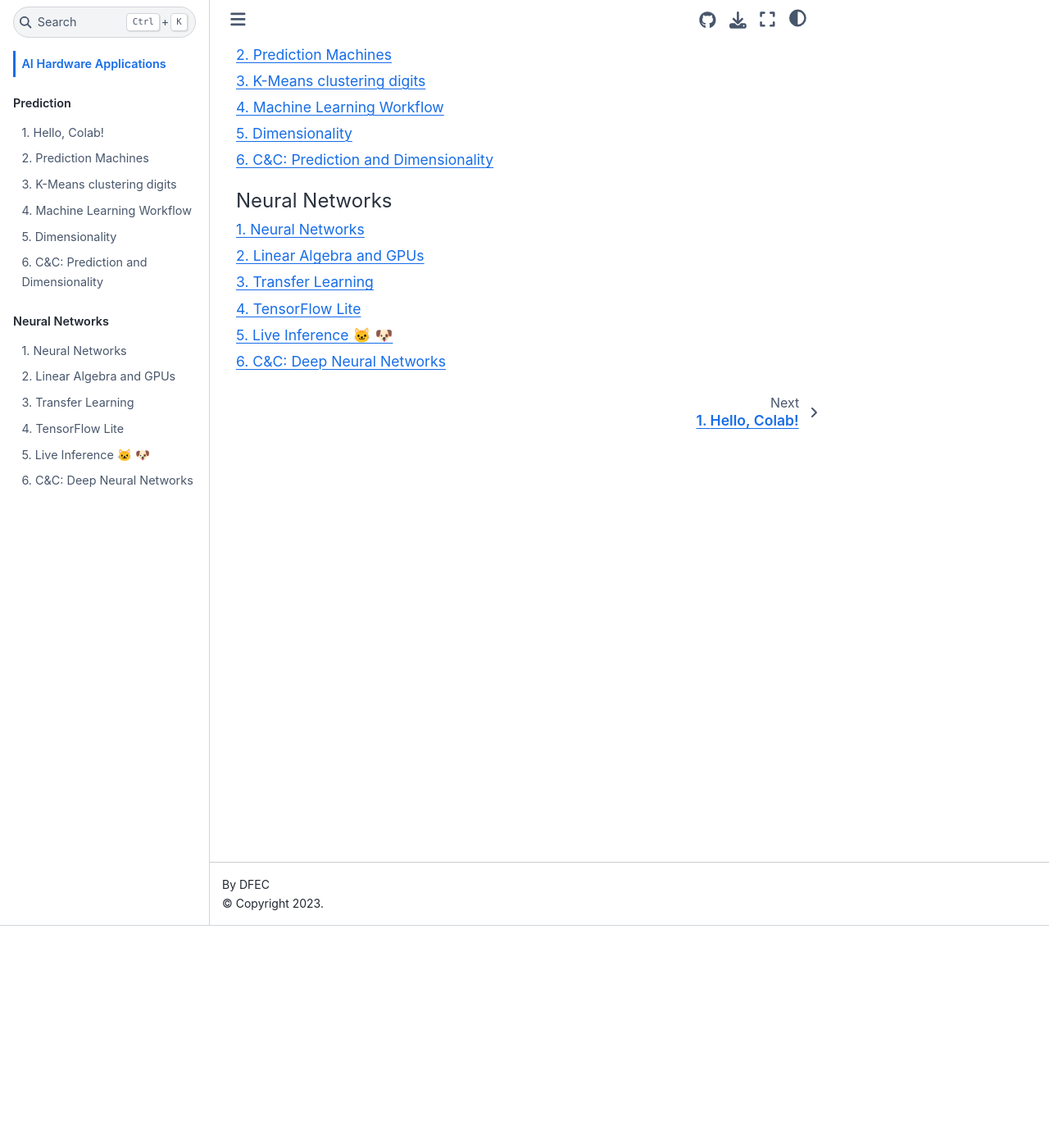
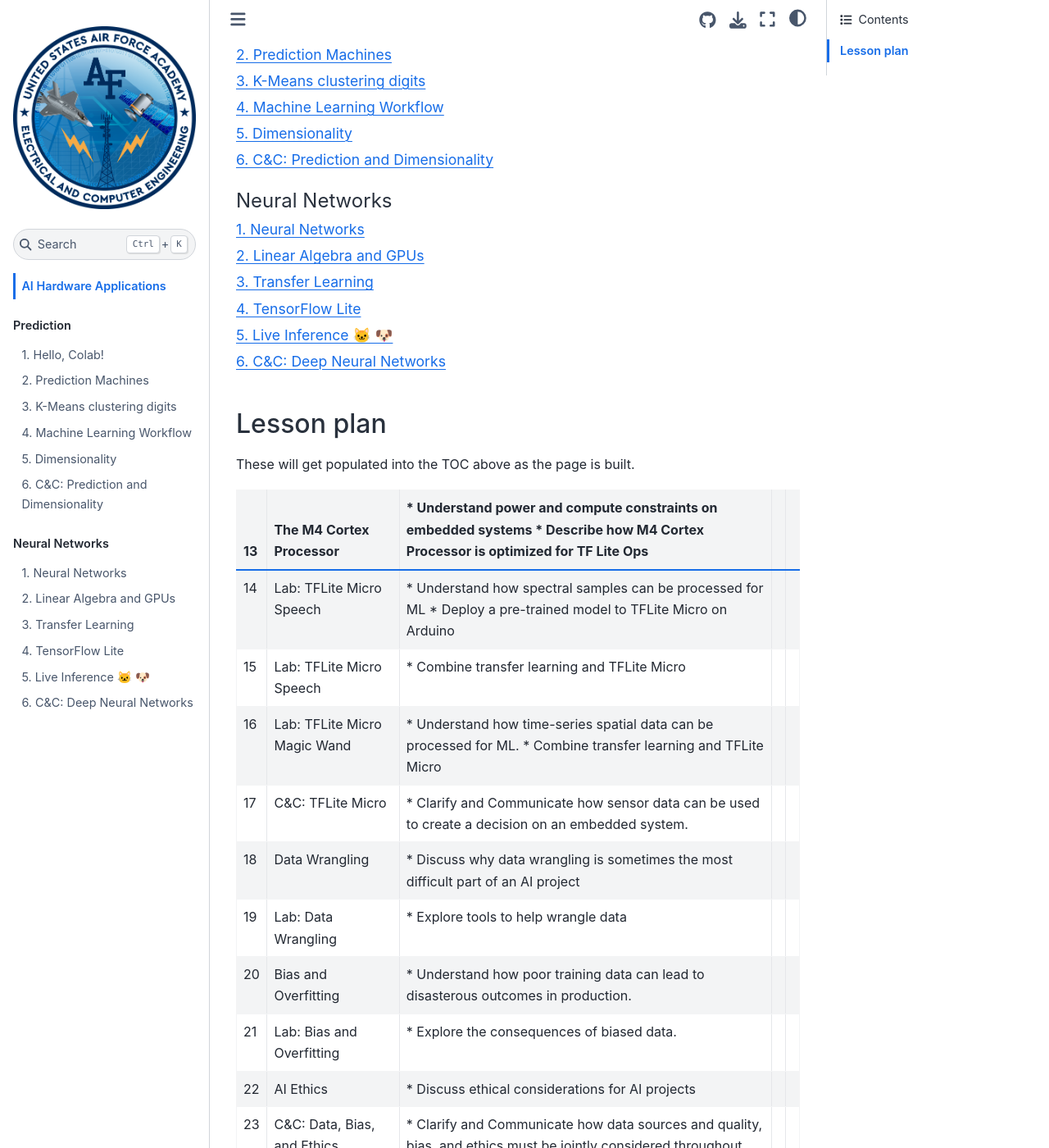
Before and after one commit to byarbrough/ai-hardware, a Jupyter Book: the page built from book/intro.md, in a window 1280 px wide and 1400 px high, scrolled down 271 px. Shown: the whole window at 82% size. Built offline with Jupyter Book 1.0.4 settings and Sphinx 7.4.7 and the Sphinx Book theme 1.1.4, drawn with Linux system fonts in a browser that asks for light colours; some of the changed text lies outside the part shown.

Commit message:
Add lesson plan until TOC is full

````diff
--- a/book/intro.md
+++ b/book/intro.md
@@ -8,3 +8,37 @@
 
 ```{tableofcontents}
 ```
+
+## Lesson plan
+
+These will get populated into the TOC above as the page is built.
+
+| 13 | The M4 Cortex Processor | * Understand power and compute   constraints on embedded systems      * Describe how M4 Cortex Processor is optimized for TF Lite Ops |  |  |
+|---|---|---|---|---|
+| 14 | Lab: TFLite Micro Speech | * Understand how spectral   samples can be processed for ML      * Deploy a pre-trained model to TFLite Micro on Arduino |  |  |
+| 15 | Lab: TFLite Micro Speech | * Combine transfer learning and   TFLite Micro |  |  |
+| 16 | Lab: TFLite Micro Magic Wand | * Understand how time-series   spatial data can be processed for ML.      * Combine transfer learning and TFLite Micro |  |  |
+| 17 | C&C: TFLite Micro | * Clarify and Communicate how   sensor data can be used to create a decision on an embedded system. |  |  |
+| 18 | Data Wrangling | * Discuss why  data wrangling is sometimes the most   difficult part of an AI project |  |  |
+| 19 | Lab: Data Wrangling | * Explore tools to help wrangle   data |  |  |
+| 20 | Bias and Overfitting | * Understand how poor training   data can lead to disasterous outcomes in production. |  |  |
+| 21 | Lab: Bias and Overfitting | * Explore the consequences of   biased data. |  |  |
+| 22 | AI Ethics | * Discuss ethical considerations   for AI projects |  |  |
+| 23 | C&C: Data, Bias, and Ethics | * Clarify and Communicate how   data sources and quality, bias, and ethics must be jointly considered   throughout the ML cycle. |  |  |
+| 24 | Natural Language Processing | * Understand the foundations of   Natural Language Processing. |  |  |
+| 25 | Lab: NLP | * Experiment with basics of NLP |  |  |
+| 26 | Lab: LLM | * Experiment with basics of LLM |  |  |
+| 27 | Lab: LLM Red Teaming | * Break an AI model/app - DEFCON   lab |  |  |
+| 28 | Lab: LLM Red Teaming | * Break an AI model/app - DEFCON   lab |  |  |
+| 29 | C&C: NLP and LLM | * Confirm and Communicate how   NLP and LLM work at a foundational level |  |  |
+| 30 | Open Source AI | * Explore top current   open-source AI models and tools |  |  |
+| 31 | Open Source AI | * Explore top current   open-source AI models and tools |  |  |
+| 32 | Open Source AI | * Explore top current   open-source AI models and tools |  |  |
+| 33 | Lab: Passion Project | * Work on an AI application of   your choice |  |  |
+| 34 | Lab: Passion Project | * Work on an AI application of   your choice |  |  |
+| 35 | Lab: Passion Project | * Work on an AI application of   your choice |  |  |
+| 36 | Military Applications | * Discuss current global contest   for AI, particularly in context of National Security |  |  |
+| 37 | Graded Review | * Experiment with basics of GR |  |  |
+| 38 | Production System Architecture | * Describe how edge, cloud, and   other components may interact to form a production system |  |  |
+| 39 | Lab: System Architecture | * Experiment with basics of   System Architecture |  |  |
+| 40 | Course Conclusion | * Experiment with basics of   Conclusion |  |  |
````
